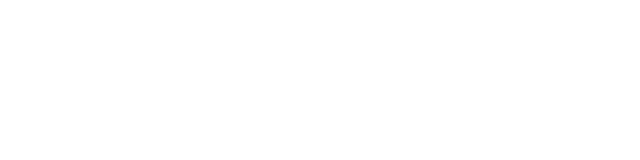
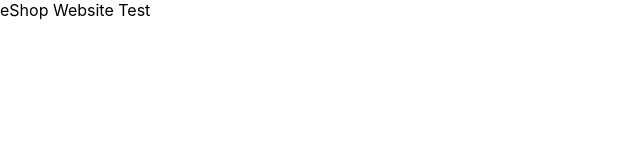
Before and after one commit to garlichck/eShopApp, a React (Create React App) app in the folder eshop/: page / in a window 1280 px wide. Shown: the top 160 px of the page, without its empty margins (0-640 px from the left). Built offline with nearby package versions, Linux system fonts and the light colour scheme.

Commit message:
[eShopApp]-Test commit two.

```diff
--- a/eshop/src/App.js
+++ b/eshop/src/App.js
@@ -3,7 +3,7 @@
 function App() {
   return (
     <div className="App">
-
+     eShop Website Test
     </div>
   );
 }
```
